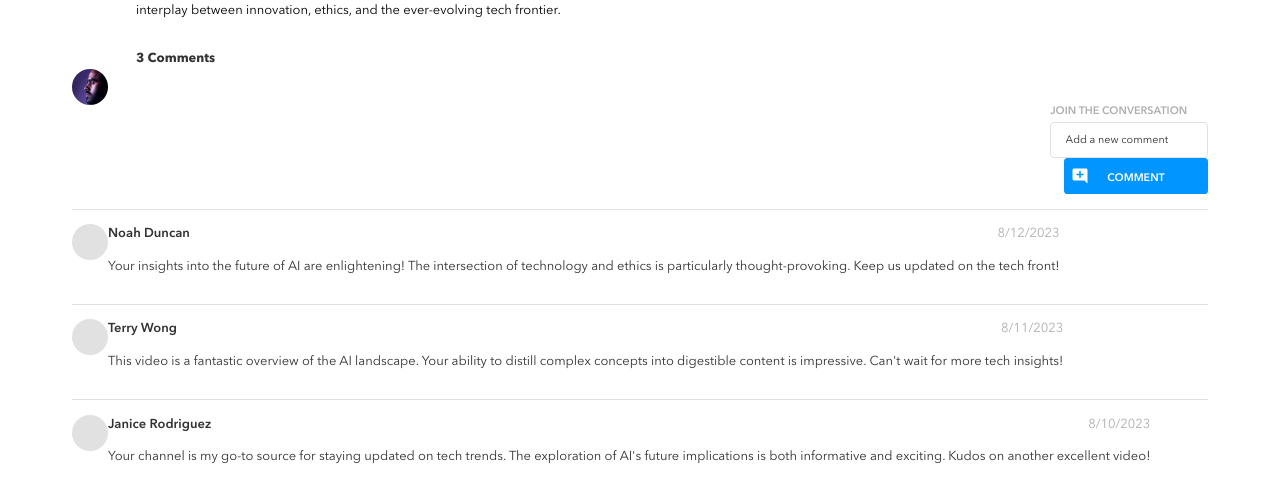
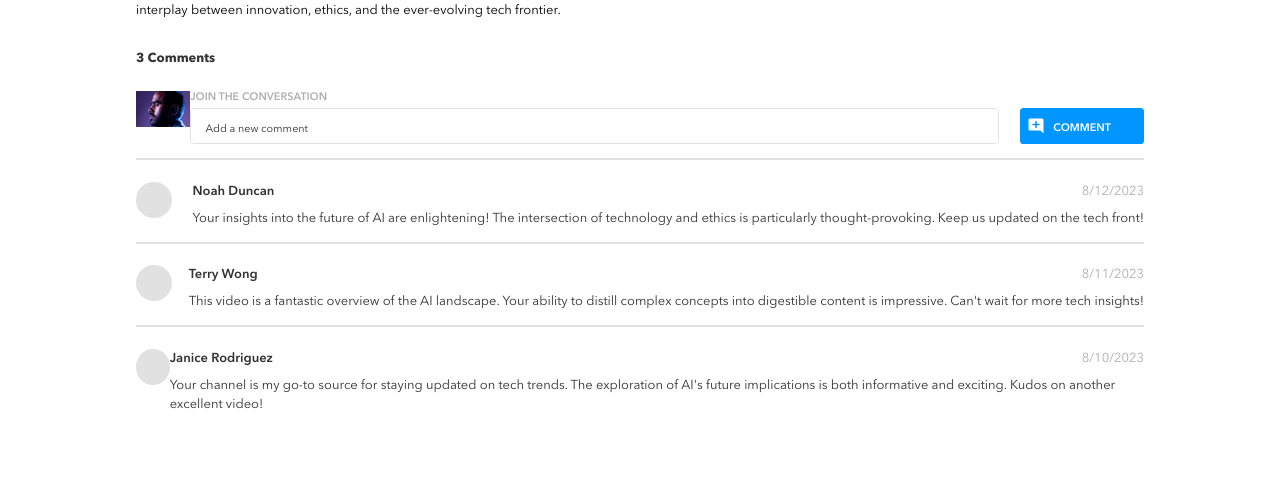
Before and after one commit to Fordenstraz/Brainflix_Project_App, a React (Create React App) app: page / in a window 1280 px wide. Shown: the part 933-1433 px from the top of the page. After the commit the page ends 1369 px from the top, so only its background shows below. Built offline with nearby package versions, Linux system fonts and the light colour scheme; the HTML template or start-up script is replaced by a standard one.

Commit message:
Finsh Comments component

```diff
--- a/src/components/Comments/Comments.jsx
+++ b/src/components/Comments/Comments.jsx
@@ -31,21 +31,24 @@ export default function Comments(props) {
 
 	return (
 		<div className='comments'>
+			<div className='comments__form-wrapper'>
 				<UserAvatar
 					avatarImg={props.user}
-				tag='standard'
+					tag='form'
 				/>
 
 				<form
 					className='comments__form'
 					action=''>
 					<div className='comments__input-wrapper'>
-					<label htmlFor='comment-input'>JOIN THE CONVERSATION</label>
+						<label htmlFor='comment-input'>
+							JOIN THE CONVERSATION
+						</label>
 
-					<input
+						<textarea
 							className='comments__input'
 							id='comment-input'
-						type='text'
+							rows='5'
 							placeholder='Add a new comment'
 						/>
 					</div>
@@ -55,6 +58,7 @@ export default function Comments(props) {
 						label='COMMENT'
 					/>
 				</form>
+			</div>
 
 			<div className='comments__container'>
 				{props.video.comments.map(generateComments)}
--- a/src/components/Comments/Comments.scss
+++ b/src/components/Comments/Comments.scss
@@ -4,28 +4,52 @@
 @use '../../styles/partials/placeholders.scss';
 
 .comments {
-	padding: 0 5vw;
+	padding: 1.5rem 5vw 0;
+
+	@include mixins.desktop {
+		padding: 1.5rem 10vw 0;
+	}
 
 	&__form {
 		display: flex;
 		flex-direction: column;
 		align-items: flex-end;
+		width: 100%;
 		padding-bottom: 1rem;
+		margin-left: 1rem;
+
+		@include mixins.tablet {
+			flex-direction: row;
+			justify-content: space-between;
+			gap: 1.5rem;
+			margin-left: 0;
+		}
+	}
+
+	&__form-wrapper {
+		display: flex;
+	}
+
+	&__input {
+		@extend %form-field;
+		resize: none;
+		scrollbar-width: none;
 	}
 
 	&__input-wrapper {
 		display: flex;
 		flex-direction: column;
+		width: 100%;
 
 		& label {
 			margin-bottom: 0.25rem;
 			@extend %labels_buttons-mobile;
 			color: colours.$primary_med;
 		}
-	}
 
-	&__input {
-		@extend %form-field;
+		@include mixins.tablet {
+			width: 100%;
+		}
 	}
 
 	&__container {
@@ -36,12 +60,22 @@
 
 .generated-comment {
 	display: flex;
-	padding: 1rem 0;
-	border-top: 1px solid colours.$secondary_med;
+	justify-content: space-between;
+	padding: 0.75rem 0 0;
+	border-top: 2px solid colours.$secondary_med;
+
+	@include mixins.tablet {
+		padding-top: 1.5rem;
+	}
 
 	&__container {
 		display: flex;
 		flex-direction: column;
+		margin-left: 1rem;
+
+		@include mixins.tablet {
+			margin-left: 0;
+		}
 	}
 
 	&__authorship {
@@ -60,5 +94,6 @@
 
 	&__body {
 		color: colours.$primary_dark;
+		margin-top: 0.5rem;
 	}
 }
```
Lines whose indentation alone changed are shown as unchanged.
